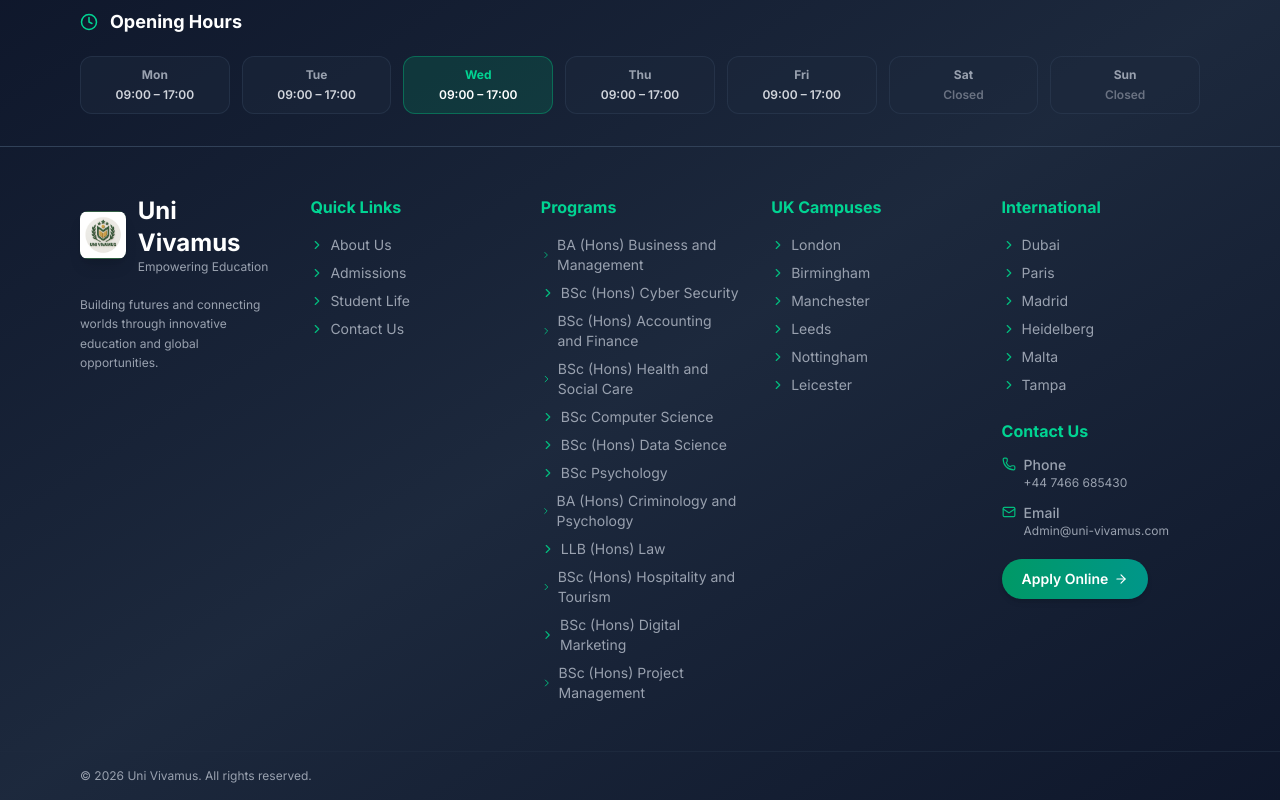
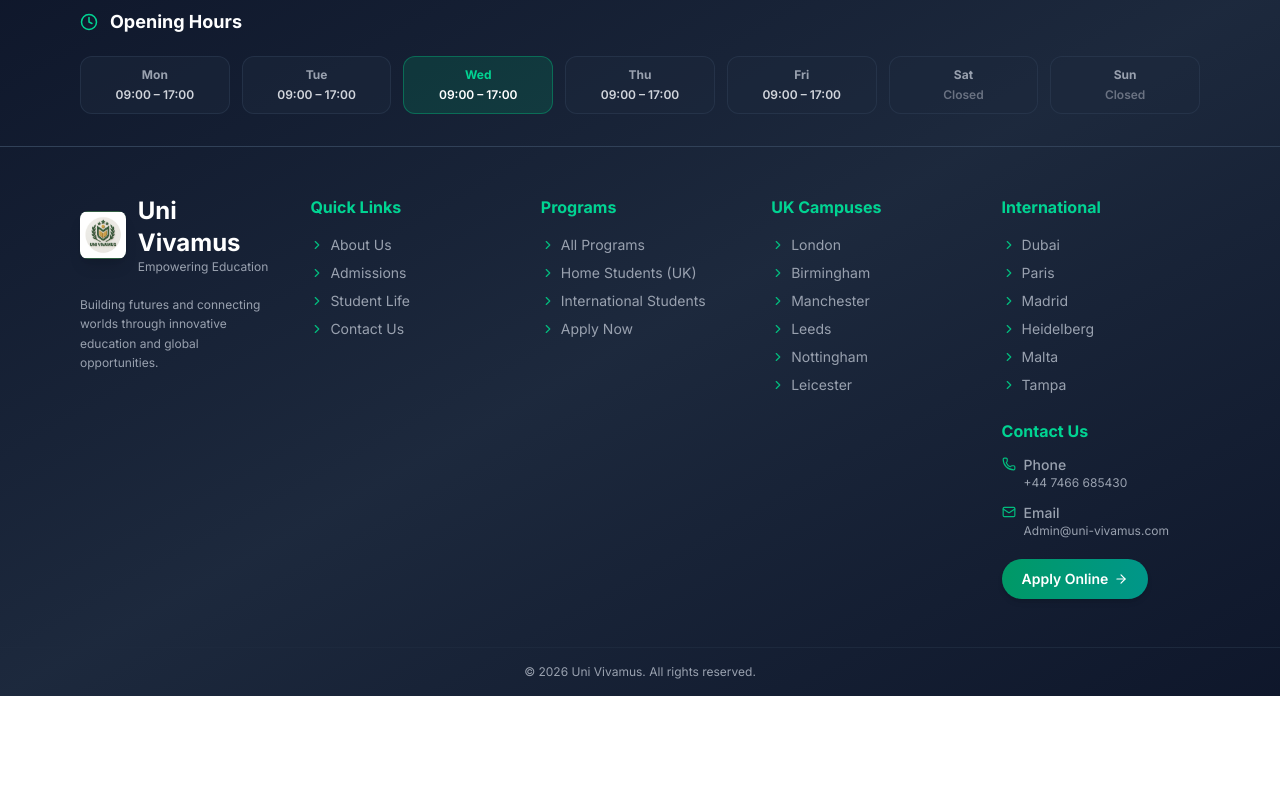
Before and after one commit to MuhammadUsman673/university, a Next.js app: page / in a window 1280 px wide. Shown: the part 6732-7532 px from the top of the page. After the commit the page ends 7428 px from the top, so only its background shows below. Built offline with nearby package versions, Linux system fonts and the light colour scheme; a web font is replaced by a local one.

Commit message:
Your commit message

```diff
--- a/app/components/Footer.js
+++ b/app/components/Footer.js
@@ -32,18 +32,10 @@
   ];
 
   const programsLinks = [
-    { name: 'BA (Hons) Business and Management', href: '/programs' },
-    { name: 'BSc (Hons) Cyber Security', href: '/programs' },
-    { name: 'BSc (Hons) Accounting and Finance', href: '/programs' },
-    { name: 'BSc (Hons) Health and Social Care', href: '/programs' },
-    { name: 'BSc Computer Science', href: '/programs' },
-    { name: 'BSc (Hons) Data Science', href: '/programs' },
-    { name: 'BSc Psychology', href: '/programs' },
-    { name: 'BA (Hons) Criminology and Psychology', href: '/programs' },
-    { name: 'LLB (Hons) Law', href: '/programs' },
-    { name: 'BSc (Hons) Hospitality and Tourism', href: '/programs' },
-    { name: 'BSc (Hons) Digital Marketing', href: '/programs' },
-    { name: 'BSc (Hons) Project Management', href: '/programs' },
+    { name: 'All Programs', href: '/programs' },
+    { name: 'Home Students (UK)', href: '/homestudents/london' },
+    { name: 'International Students', href: '/international/dubai' },
+    { name: 'Apply Now', href: '/apply' },
   ];
 
   const ukCampuses = [
@@ -220,11 +212,8 @@
       {/* Bottom Bar */}
       <div className="border-t border-slate-800">
         <div className="max-w-6xl mx-auto px-4 py-4">
-          <div className="flex flex-col md:flex-row justify-between items-center gap-3 text-xs text-gray-400">
-
-            <div className="text-center md:text-right">
-              <p>© {new Date().getFullYear()} Uni Vivamus. All rights reserved.</p>
-            </div>
+          <div className="flex justify-center text-xs text-gray-400">
+            <p>© {new Date().getFullYear()} Uni Vivamus. All rights reserved.</p>
           </div>
         </div>
       </div>
```
